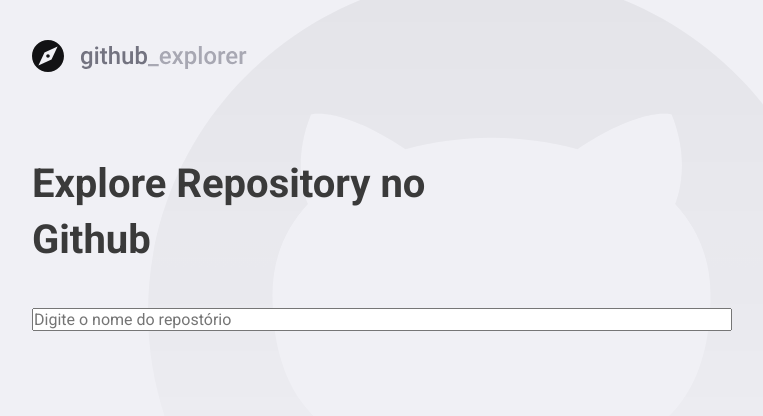
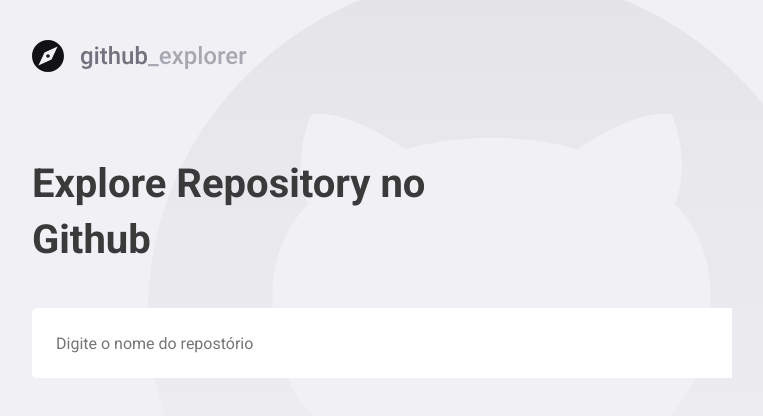
Before and after one commit to fcd007/react-project-repo, a React (Create React App) app: page / in a window 1280 px wide. Shown: the top 416 px of the page, without its empty margins (148-911 px from the left). Built offline with nearby package versions, Linux system fonts and the light colour scheme.

Commit message:
update styles global

```diff
--- a/src/pages/Dashboard/styles.ts
+++ b/src/pages/Dashboard/styles.ts
@@ -18,9 +18,15 @@
 
     input {
         flex: 1;
+        height: 70px;
+        padding: 0 24px;
+        border: 0;
+        border-radius: 5px 0 0 5px;
     }
 
     button {
         width: 210px;
+        height: 70px;
+        background: #04d351;
     }
 `;
```
